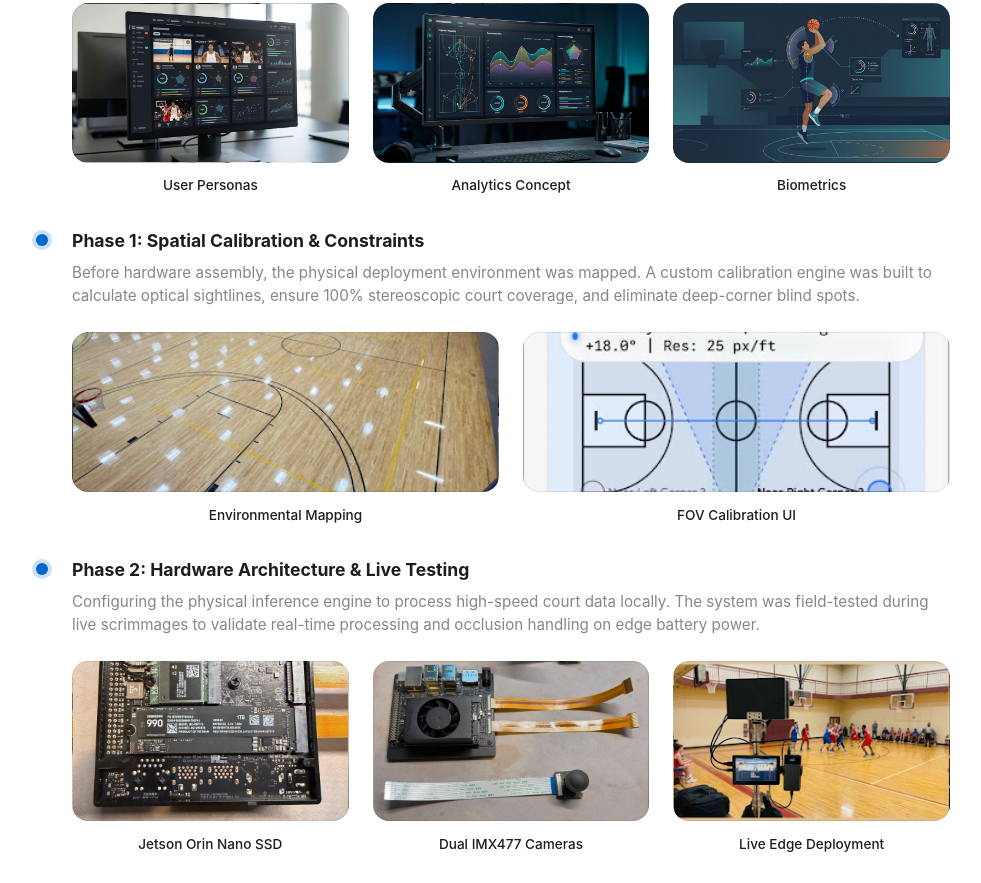
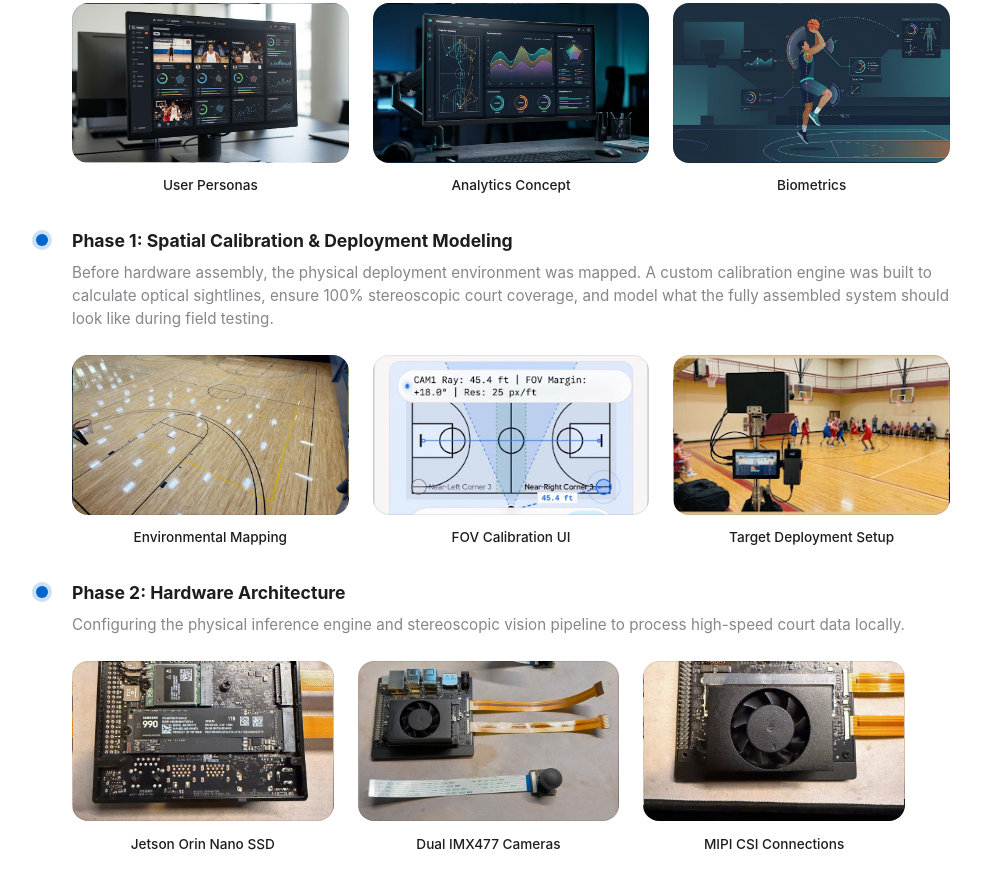
Before and after one commit to mitchandrade8/portfolio-mvp, a plain HTML site: page index.html in a window 1280 px wide. Shown: the part 2717-3600 px from the top of the page, without its empty margins (147-1128 px from the left). Drawn offline with Linux system fonts and the light colour scheme.

Commit message:
Typo: fixing adjustments

```diff
--- a/index.html
+++ b/index.html
@@ -76,7 +76,7 @@
                         can quickly spot the relevant patterns and issues to architect efficient solutions.</p>
                 </div>
 
-                <!-- 2. Competition (Reworded) -->
+                <!-- 2. Competition -->
                 <div class="card strength-card">
                     <div class="strength-header">
                         <span class="strength-number">2</span>
@@ -173,14 +173,15 @@
                             </div>
                         </div>
 
-                        <!-- Phase 1: Spatial Calibration & Constraints -->
+                        <!-- Phase 1: Spatial Calibration & Modeling -->
                         <div class="phase active-phase">
                             <div class="phase-indicator"></div>
                             <div class="phase-details">
-                                <h4>Phase 1: Spatial Calibration & Constraints</h4>
+                                <h4>Phase 1: Spatial Calibration & Deployment Modeling</h4>
                                 <p>Before hardware assembly, the physical deployment environment was mapped. A custom
                                     calibration engine was built to calculate optical sightlines, ensure 100%
-                                    stereoscopic court coverage, and eliminate deep-corner blind spots.</p>
+                                    stereoscopic court coverage, and model what the fully assembled system should look
+                                    like during field testing.</p>
 
                                 <div class="hardware-showcase">
                                     <div class="hardware-item">
@@ -195,18 +196,23 @@
                                         </div>
                                         <p>FOV Calibration UI</p>
                                     </div>
+                                    <div class="hardware-item">
+                                        <div class="img-wrapper"
+                                            style="background-image: url('assets/images/lockedin/lockedin-live-deployment.jpg');">
+                                        </div>
+                                        <p>Target Deployment Setup</p>
+                                    </div>
                                 </div>
                             </div>
                         </div>
 
-                        <!-- Phase 2: Hardware Architecture & Live Testing -->
+                        <!-- Phase 2: Hardware Architecture -->
                         <div class="phase active-phase">
                             <div class="phase-indicator"></div>
                             <div class="phase-details">
-                                <h4>Phase 2: Hardware Architecture & Live Testing</h4>
-                                <p>Configuring the physical inference engine to process high-speed court data locally.
-                                    The system was field-tested during live scrimmages to validate real-time processing
-                                    and occlusion handling on edge battery power.</p>
+                                <h4>Phase 2: Hardware Architecture</h4>
+                                <p>Configuring the physical inference engine and stereoscopic vision pipeline to process
+                                    high-speed court data locally.</p>
 
                                 <div class="hardware-showcase">
                                     <div class="hardware-item">
@@ -223,9 +229,9 @@
                                     </div>
                                     <div class="hardware-item">
                                         <div class="img-wrapper"
-                                            style="background-image: url('assets/images/lockedin/lockedin-live-deployment.jpg');">
+                                            style="background-image: url('assets/images/lockedin/jetsonnano_camera_ribbons.jpg');">
                                         </div>
-                                        <p>Live Edge Deployment</p>
+                                        <p>MIPI CSI Connections</p>
                                     </div>
                                 </div>
                             </div>
```
